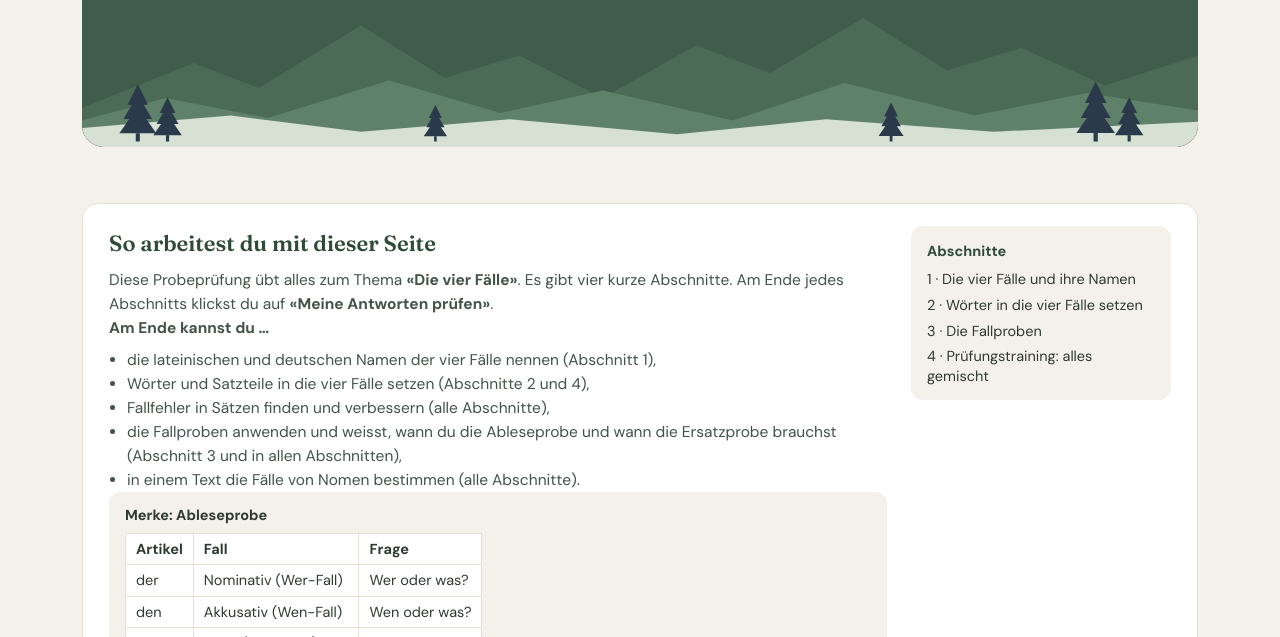
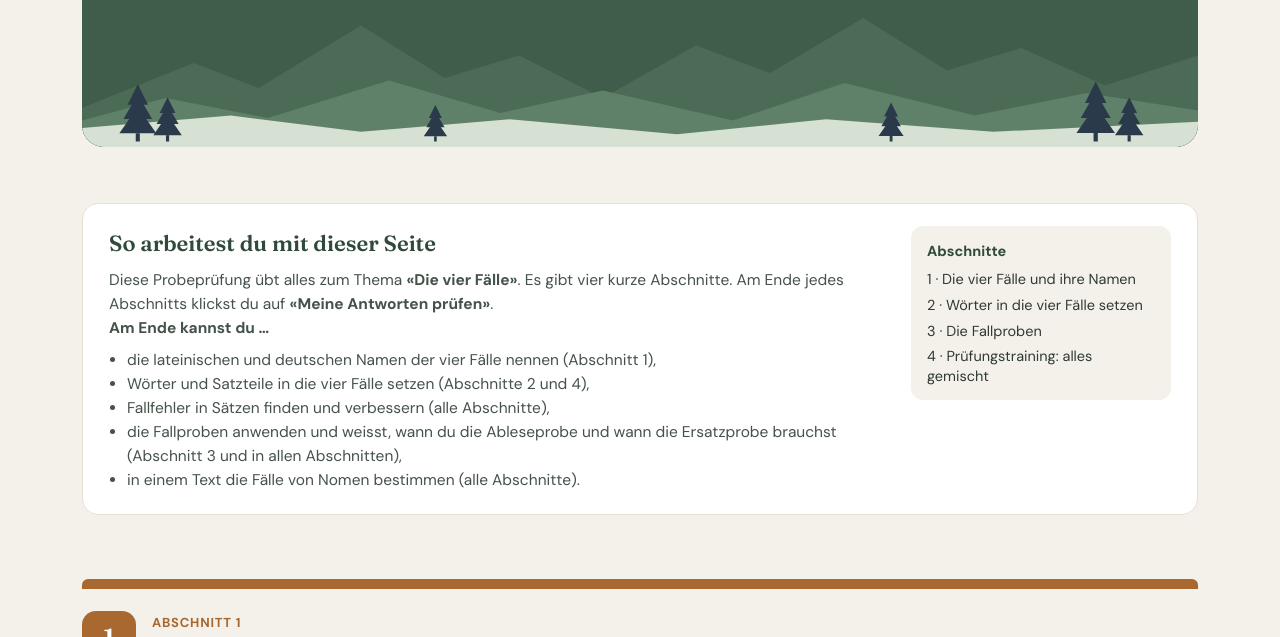
Before and after one commit to anjamuggli-ctrl/MooseOnline, a plain HTML site: page primar6-deutsch-faelle.html in a window 1280 px wide. Shown: the part 315-952 px from the top of the page. Drawn offline with Linux system fonts and the light colour scheme.

Commit message:
Deutsch: die vier Fälle – Merkbox Ableseprobe entfernt
Co-Authored-By: Claude Opus 5.5 <noreply@anthropic.com>
Claude-Session: https://claude.ai/code/session_01FBovzHHJZhzjYQMBPqvFr6

```diff
--- a/primar6-deutsch-faelle.html
+++ b/primar6-deutsch-faelle.html
@@ -88,7 +88,6 @@
       <li>die Fallproben anwenden und weisst, wann du die Ableseprobe und wann die Ersatzprobe brauchst (Abschnitt 3 und in allen Abschnitten),</li>
       <li>in einem Text die Fälle von Nomen bestimmen (alle Abschnitte).</li>
      </ul>
-     <div class="ex-merke"><b>Merke: Ableseprobe</b><table><tr><th>Artikel</th><th>Fall</th><th>Frage</th></tr><tr><td>der</td><td>Nominativ (Wer-Fall)</td><td>Wer oder was?</td></tr><tr><td>den</td><td>Akkusativ (Wen-Fall)</td><td>Wen oder was?</td></tr><tr><td>dem</td><td>Dativ (Wem-Fall)</td><td>Wem?</td></tr><tr><td>des</td><td>Genitiv (Wessen-Fall)</td><td>Wessen?</td></tr></table><p>Ablesen geht nur bei männlichen Nomen in der Einzahl. Bei allen anderen Nomen machst du die <b>Ersatzprobe</b>: Ersetze das Nomen durch «der Hund» und lies dann den Fall am Artikel ab.</p></div>
     </div>
     <nav class="ex-toc" id="ex-toc" aria-label="Abschnitte"><b>Abschnitte</b></nav>
    </div>
```
Also changed, not shown: _build/primar6_de_faelle/1_faelle.html (+0 -1 lines), _build/primar6_de_faelle/en/1_faelle.html (+0 -1 lines), _build/primar6_de_faelle/it/1_faelle.html (+0 -1 lines), _build/primar6_de_faelle/rm/1_faelle.html (+0 -1 lines), en/primar6-deutsch-faelle.html (+0 -1 lines), it/primar6-deutsch-faelle.html (+0 -1 lines), rm/primar6-deutsch-faelle.html (+0 -1 lines).
